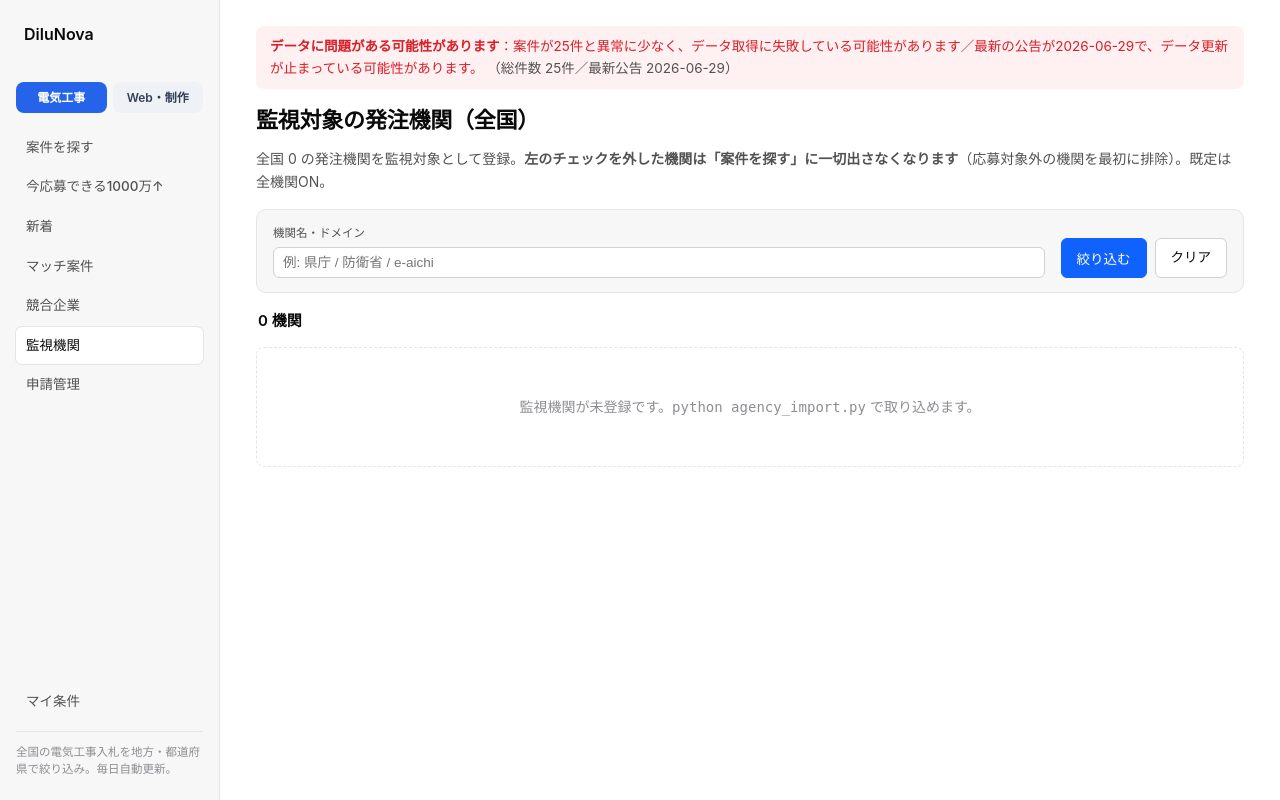
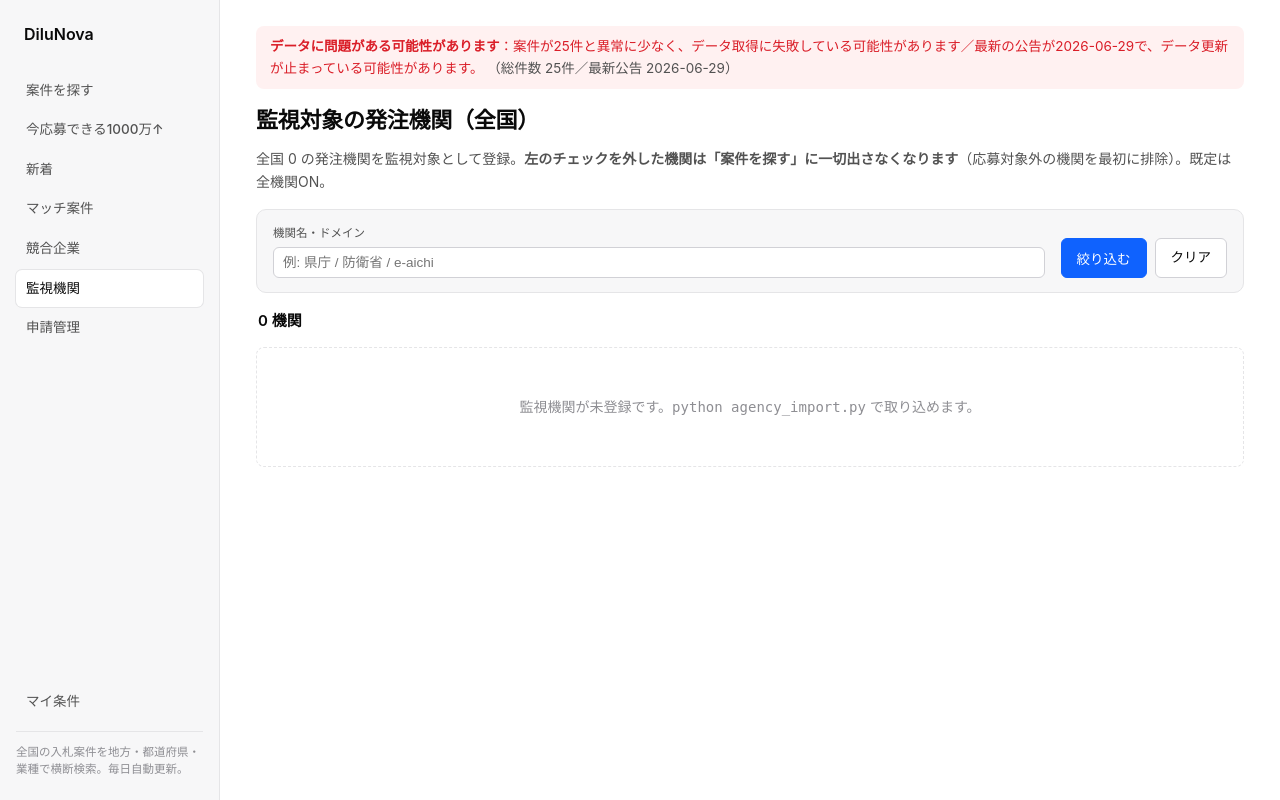
Before and after one commit to infodilunova-cpu/njss-dilunova, a Flask app: page /agencies in a window 1280 px wide. Run offline with Flask 3, Linux system fonts and the light colour scheme; data comes from the database, SQL or seed files in the repository; data that the repository does not hold is empty.

Commit message:
feat: 業種で分けず全案件を統合表示（電気＋Web横断）
要望により業種分離をやめ、案件ブラウズを全業種統合に。cases側の
vertical フィルタを外し(vertical=None)、サイドバーの業種トグルを撤去、
ヒーロー文言とフッターの業種名を中立化。近畿=1,379件(電気862+Web517)を
1盤面で横断検索・両業種カテゴリが機能することを確認。

```diff
--- a/app.py
+++ b/app.py
@@ -273,8 +273,8 @@ def cases():
         announced_after=announced_after,
         # 監視機関でチェックを外した発注機関の案件は最初から除外する
         exclude_agencies=db.list_agency_exclusions(),
-        # このアカウント/設定の業種だけ表示
-        vertical=current_vertical(),
+        # 業種で分けず全件を統合表示（電気＋Web＋…を1つの盤面で横断検索）
+        vertical=None,
     )
     matched = db.count_list_cases(**filters)          # 該当件数（上限なしの実数）
     total_pages = max(1, (matched + per_page - 1) // per_page)
@@ -295,7 +295,7 @@ def cases():
 
     # 画面の文脈ヘッダー（どの絞り込みで見ているかを一目で分かるように）。
     # サイドバーのどの項目を選んでいるか（nav_active）も併せて決める。
-    _vlabel = verticals.get(current_vertical())["label"]  # 業種名（電気工事 / Web・制作 …）
+    _vlabel = ""  # 業種で分けず全件統合表示のため、文言に業種名は入れない（→「案件」）
     if budget_min > 0:
         man = f"{budget_min // 10000:,}"
         view = {
--- a/templates/base.html
+++ b/templates/base.html
@@ -10,13 +10,6 @@
 <div class="app">
   <aside class="sidebar">
     <div class="logo">{{ brand.brand_logo }}</div>
-    {# 業種トグル（未ログインでも電気⇄Webを切替。ログイン中はアカウントの業種が優先） #}
-    <div style="display:flex;gap:6px;margin:10px 0 14px;flex-wrap:wrap">
-      {% for vid, v in verticals_all.items() %}
-      <a href="{{ url_for('cases', vertical=vid) }}"
-         style="flex:1 1 40%;text-align:center;padding:6px 4px;border-radius:8px;font-size:12px;font-weight:600;text-decoration:none;{{ 'background:#2563eb;color:#fff' if vertical == vid else 'background:#eef2f7;color:#334155' }}">{{ v.label }}</a>
-      {% endfor %}
-    </div>
     <nav>
       <a href="{{ url_for('cases') }}" class="{{ 'active' if nav_active == 'cases' }}">案件を探す</a>
       <a href="{{ url_for('cases', open=1, budget_min=10000000, sort='budget') }}" class="{{ 'active' if nav_active == 'budget' }}">今応募できる1000万↑</a>
@@ -31,7 +24,7 @@
       <a href="{{ url_for('profile') }}" class="{{ 'active' if request.endpoint == 'profile' }}">マイ条件</a>
     </nav>
     <div class="side-foot">
-      {{ brand.brand_footer }}
+      全国の入札案件を地方・都道府県・業種で横断検索。毎日自動更新。
     </div>
   </aside>
 
```
